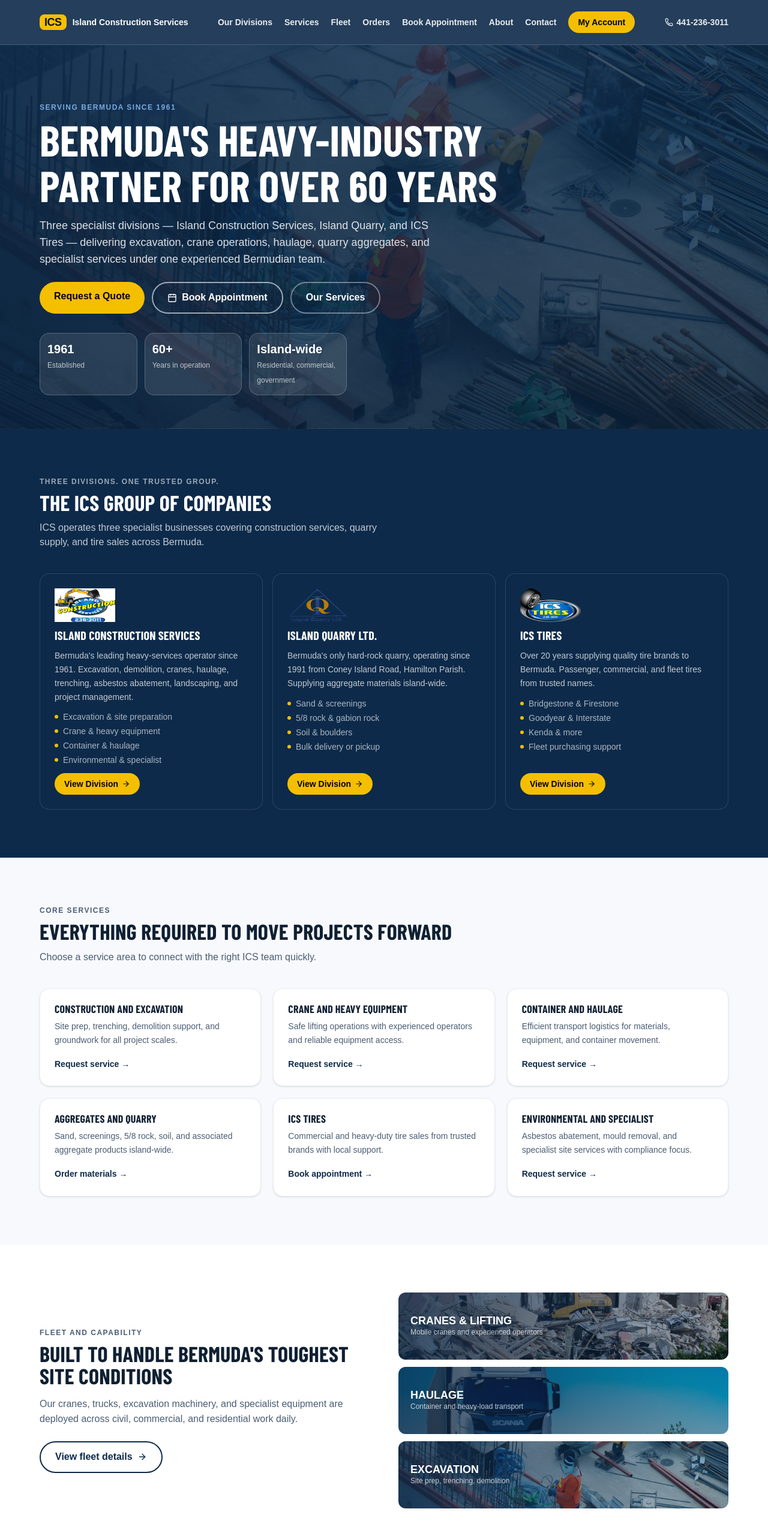
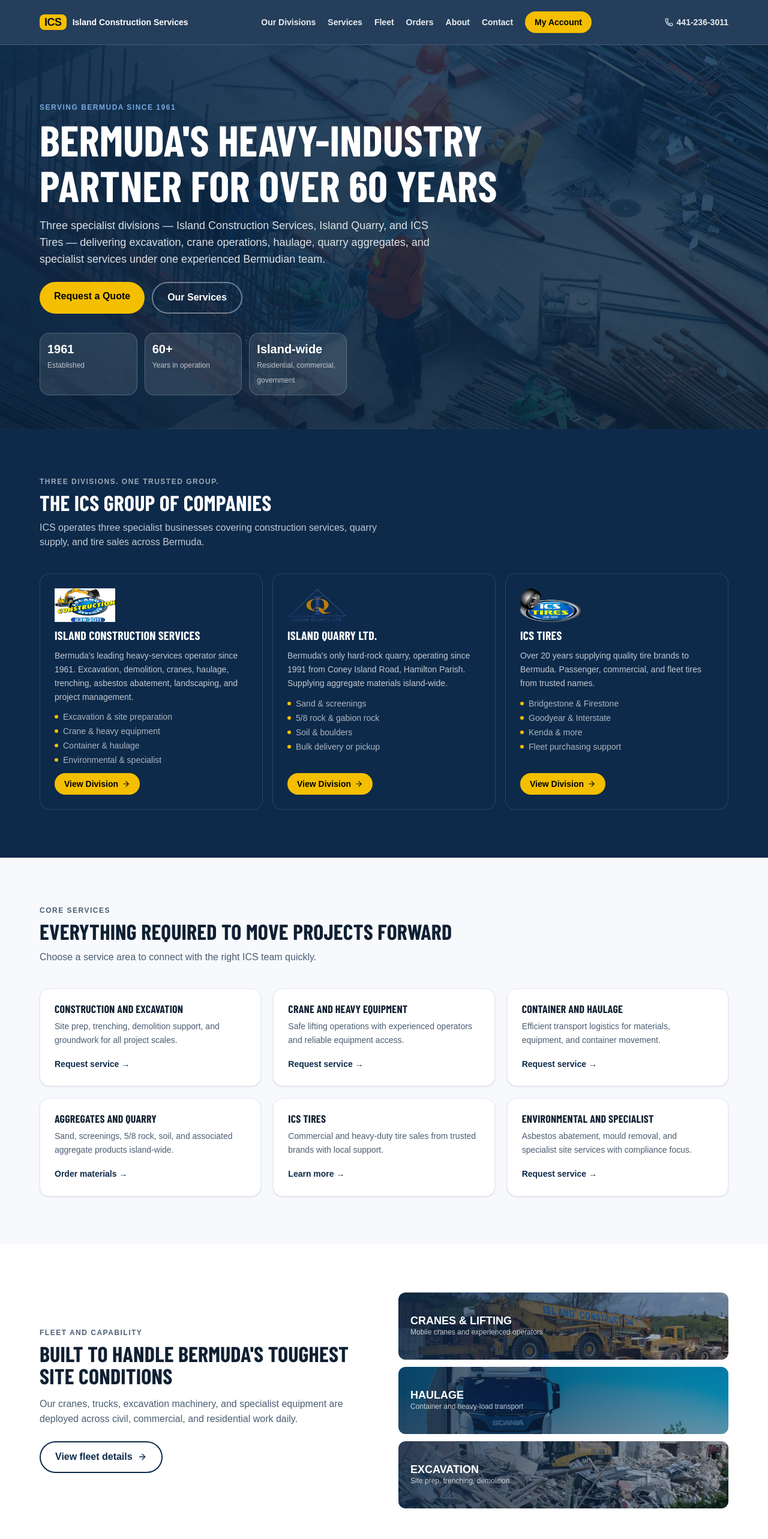
Before and after one commit to Markinbda/ICS, a Next.js app in the folder ics-web/: page / in a window 1280 px wide. Shown: the top 2566 px of the page at 60% size. Built offline with nearby package versions, Linux system fonts and the light colour scheme; a web font is replaced by a local one.

Commit message:
Hide Book Appointment from navigation and CTAs; swap fleet teaser images

```diff
--- a/ics-web/app/account/page.tsx
+++ b/ics-web/app/account/page.tsx
@@ -141,8 +141,7 @@
             <h1 className="font-[var(--font-heading)] text-4xl md:text-5xl font-black uppercase leading-[1.02]">Welcome back, {customer.name.split(" ")[0]}.</h1>
             <p className="mt-4 text-white/80 text-lg max-w-2xl">Everything here is built to keep you cared for, informed, and connected across the wider ICS family of businesses. Your portal is not just a ledger. It is your service memory, rewards wallet, and care plan in one place.</p>
             <div className="mt-8 flex flex-wrap gap-3">
-              <Link href="/book" className="bg-[#f4bf00] text-black font-bold px-6 py-3 rounded-full hover:-translate-y-px transition-all">Book Tire Service</Link>
-              <Link href="/orders" className="border-2 border-white/40 text-white font-bold px-6 py-3 rounded-full hover:border-[#f4bf00] hover:text-[#f4bf00] transition-all">Order Quarry Materials</Link>
+              <Link href="/orders" className="bg-[#f4bf00] text-black font-bold px-6 py-3 rounded-full hover:-translate-y-px transition-all">Order Quarry Materials</Link>
             </div>
           </div>
           <div className="bg-white/8 backdrop-blur-sm border border-white/12 rounded-[28px] p-6">
@@ -303,10 +302,10 @@
             <div>
               <p className="text-xs uppercase tracking-[1.5px] text-white/55 font-bold">Always looked after</p>
               <h2 className="font-[var(--font-heading)] text-3xl font-black uppercase mt-2">Need us to take the next step for you?</h2>
-              <p className="text-white/72 mt-3 max-w-2xl">Book tire service, submit a materials order, or talk to the team. The goal is simple: make customers feel remembered and well cared for every time they return.</p>
+              <p className="text-white/72 mt-3 max-w-2xl">Submit a materials order or talk to the team. The goal is simple: make customers feel remembered and well cared for every time they return.</p>
             </div>
-            <Link href="/book" className="inline-flex items-center justify-center gap-2 bg-[#f4bf00] text-black font-bold px-6 py-3 rounded-full hover:-translate-y-px transition-all">
-              Book Next Visit <ArrowRight size={16} />
+            <Link href="/orders" className="inline-flex items-center justify-center gap-2 bg-[#f4bf00] text-black font-bold px-6 py-3 rounded-full hover:-translate-y-px transition-all">
+              Place an Order <ArrowRight size={16} />
             </Link>
           </div>
         </div>
--- a/ics-web/app/divisions/tires/page.tsx
+++ b/ics-web/app/divisions/tires/page.tsx
@@ -103,7 +103,7 @@
               </ul>
             </div>
             <div className="bg-[#f7f9fc] rounded-2xl p-7 border border-[#e8edf5]">
-              <p className="text-[#4b5d73] leading-relaxed">Come in and speak to the ICS Tires team about the right product for your vehicle. Bulk and fleet enquiries welcome — contact us for pricing. You can also book a service appointment online for tire replacement, repair, rotation, or balancing.</p>
+              <p className="text-[#4b5d73] leading-relaxed">Come in and speak to the ICS Tires team about the right product for your vehicle. Bulk and fleet enquiries welcome — contact us for pricing. Visit our workshop at 79 Middle Rd, Devonshire for tire replacement, repair, rotation, or balancing.</p>
             </div>
           </div>
         </div>
--- a/ics-web/app/page.tsx
+++ b/ics-web/app/page.tsx
@@ -1,6 +1,6 @@
 import Link from "next/link";
 import Image from "next/image";
-import { ArrowRight, Phone, Calendar } from "lucide-react";
+import { ArrowRight, Phone } from "lucide-react";
 
 function Eyebrow({ children }: { children: React.ReactNode }) {
   return (
@@ -61,9 +61,6 @@
           <div className="flex flex-wrap gap-3 mb-8">
             <Link href="/#quote" className="bg-[#f4bf00] text-black font-bold px-6 py-3 rounded-full hover:shadow-[0_8px_22px_rgba(244,191,0,0.35)] hover:-translate-y-px transition-all">
               Request a Quote
-            </Link>
-            <Link href="/book" className="flex items-center gap-2 border-2 border-white/60 text-white font-bold px-6 py-3 rounded-full hover:border-[#f4bf00] hover:text-[#f4bf00] transition-all">
-              <Calendar size={16} /> Book Appointment
             </Link>
             <Link href="/#services" className="border-2 border-white/40 text-white font-bold px-6 py-3 rounded-full hover:border-white transition-all">
               Our Services
@@ -146,7 +143,7 @@
               { title: "Crane and Heavy Equipment", desc: "Safe lifting operations with experienced operators and reliable equipment access.", href: "/#quote", cta: "Request service" },
               { title: "Container and Haulage", desc: "Efficient transport logistics for materials, equipment, and container movement.", href: "/#quote", cta: "Request service" },
               { title: "Aggregates and Quarry", desc: "Sand, screenings, 5/8 rock, soil, and associated aggregate products island-wide.", href: "/orders", cta: "Order materials" },
-              { title: "ICS Tires", desc: "Commercial and heavy-duty tire sales from trusted brands with local support.", href: "/book", cta: "Book appointment" },
+              { title: "ICS Tires", desc: "Commercial and heavy-duty tire sales from trusted brands with local support.", href: "/divisions/tires", cta: "Learn more" },
               { title: "Environmental and Specialist", desc: "Asbestos abatement, mould removal, and specialist site services with compliance focus.", href: "/#quote", cta: "Request service" },
             ].map((s) => (
               <article key={s.title} className="bg-white rounded-2xl p-6 shadow-sm border border-[#e8edf5] hover:shadow-md hover:-translate-y-px transition-all">
@@ -177,9 +174,9 @@
             </div>
             <div className="grid gap-3">
               {[
-                { img: "/images/fleet-panel-cranes.jpg", label: "Cranes & Lifting", desc: "Mobile cranes and experienced operators" },
+                { img: "/images/division-construction-hero.jpg", label: "Cranes & Lifting", desc: "Mobile cranes and experienced operators" },
                 { img: "/images/fleet-panel-haulage.jpg", label: "Haulage", desc: "Container and heavy-load transport" },
-                { img: "/images/fleet-panel-excavation.jpg", label: "Excavation", desc: "Site prep, trenching, demolition" },
+                { img: "/images/fleet-panel-cranes.jpg", label: "Excavation", desc: "Site prep, trenching, demolition" },
               ].map((p) => (
                 <div key={p.label} className="relative rounded-xl overflow-hidden h-28" style={{ backgroundImage: `linear-gradient(90deg,rgba(13,42,74,0.8),rgba(13,42,74,0.3)),url('${p.img}')`, backgroundSize: "cover", backgroundPosition: "center" }}>
                   <div className="absolute inset-0 flex items-center px-5">
@@ -229,9 +226,6 @@
                 <a href="tel:+14412363011" className="inline-flex items-center gap-2 border-2 border-white/40 text-white font-bold px-5 py-2.5 rounded-full hover:border-[#f4bf00] hover:text-[#f4bf00] transition-all">
                   <Phone size={16} /> Call 441-236-3011
                 </a>
-                <Link href="/book" className="inline-flex items-center gap-2 border-2 border-white/40 text-white font-bold px-5 py-2.5 rounded-full hover:border-[#f4bf00] hover:text-[#f4bf00] transition-all">
-                  <Calendar size={16} /> Book Appointment
-                </Link>
               </div>
             </div>
             <form className="bg-white/5 border border-white/15 rounded-2xl p-7 grid grid-cols-1 sm:grid-cols-2 gap-4" aria-label="Request a quote form">
--- a/ics-web/components/Footer.tsx
+++ b/ics-web/components/Footer.tsx
@@ -48,7 +48,6 @@
               { label: "Our Divisions", href: "/#divisions" },
               { label: "Fleet", href: "/fleet" },
               { label: "Materials Orders", href: "/orders" },
-              { label: "Book Appointment", href: "/book" },
               { label: "About ICS", href: "/about" },
               { label: "Request a Quote", href: "/#quote" },
             ].map((l) => (
--- a/ics-web/components/Header.tsx
+++ b/ics-web/components/Header.tsx
@@ -9,7 +9,6 @@
   { label: "Services", href: "/#services" },
   { label: "Fleet", href: "/fleet" },
   { label: "Orders", href: "/orders" },
-  { label: "Book Appointment", href: "/book" },
   { label: "About", href: "/about" },
   { label: "Contact", href: "/#contact" },
   { label: "My Account", href: "/account" },
```
